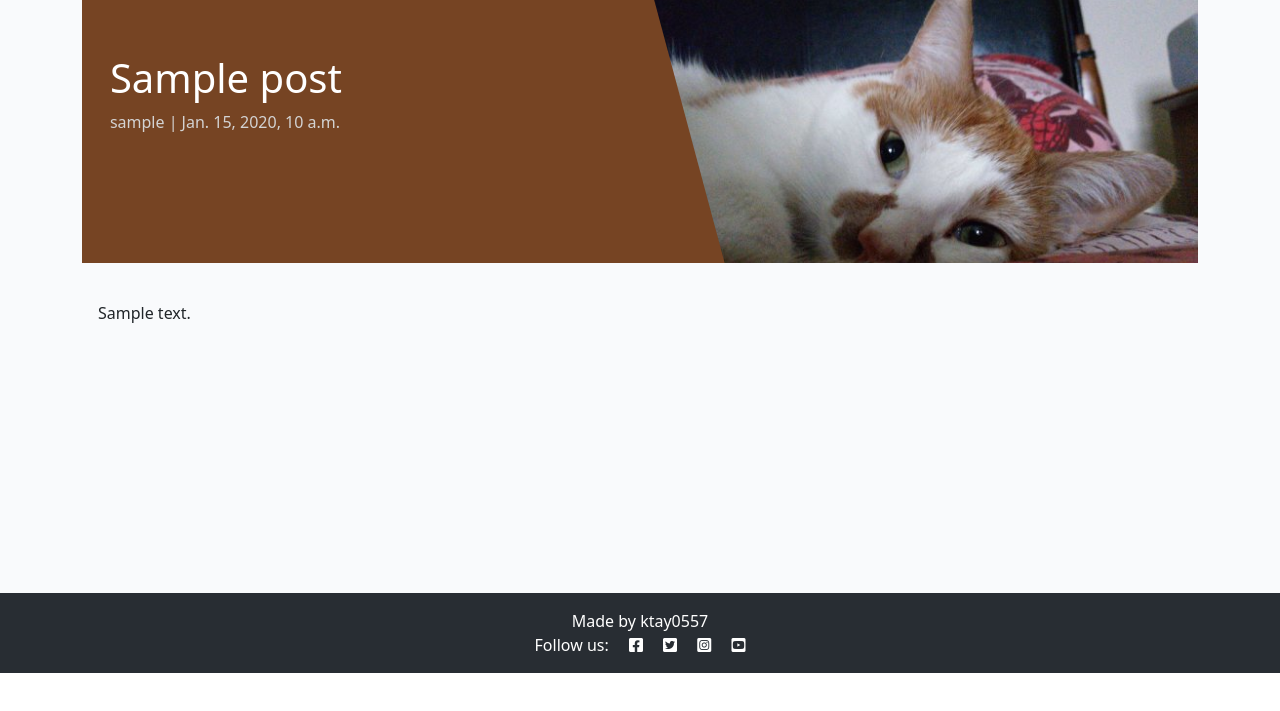
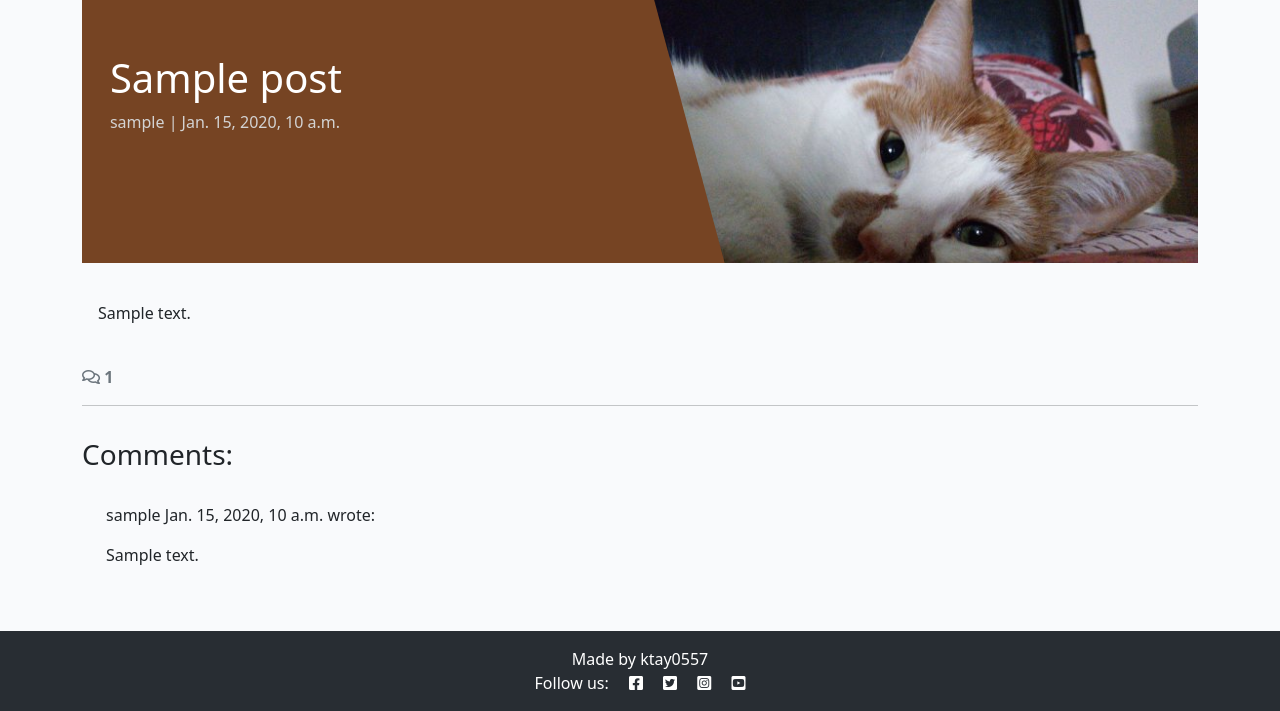
Before and after one commit to ktay0557/project_4, a Django app: a page that uses cat_news/templates/cat_news/post_detail.html in a window 1280 px wide. Shown: the part 127-838 px from the top of the page. Before the commit the page ends 800 px from the top, so only its background shows below. Run offline with Django 4.2, Linux system fonts and the light colour scheme; tables that the repository leaves empty hold one stand-in row (values such as "Sample post").

Commit message:
Add comment section to the news stories, with approval

```diff
--- a/cat_news/templates/cat_news/post_detail.html
+++ b/cat_news/templates/cat_news/post_detail.html
@@ -28,6 +28,43 @@
       </div>
     </div>
   </div>
+  <!-- Comments Section -->
+  <!-- Comment count -->
+  <div class="row">
+    <div class="col-12">
+      <strong class="text-secondary"
+        ><i class="far fa-comments"></i> {{ comment_count }}</strong
+      >
+    </div>
+    <div class="col-12">
+      <hr />
+    </div>
+  </div>
+  <!-- Displaying the comments -->
+  <div class="row">
+    <div class="col-md-8 card mb-4 mt-3">
+      <h3>Comments:</h3>
+      <div class="card-body">
+        {% for comment in comments %}
+        <div
+          class="p-2 comments {% if not comment.approved and comment.author == user %} faded{% elif not comment.approved %} d-none{% endif %}"
+        >
+          <p class="font-weight-bold">
+            {{ comment.author }}
+            <span class="font-weight-normal"> {{ comment.created_on }} </span>
+            wrote:
+          </p>
+          <div id="comment{{ comment.id }}">
+            {{ comment.body | linebreaks }}
+          </div>
+          {% if not comment.approved and comment.author == user %}
+          <p class="approval">This comment is awaiting approval</p>
+          {% endif %}
+        </div>
+        {% endfor %}
+      </div>
+    </div>
+  </div>
 </div>
 
 {% endblock content %}
--- a/cat_news/views.py
+++ b/cat_news/views.py
@@ -27,9 +27,15 @@ def post_detail(request, slug):
 
     queryset = Post.objects.filter(status=1)
     post = get_object_or_404(queryset, slug=slug)
+    comments = post.comments.all().order_by("-created_on")
+    comment_count = post.comments.filter(approved=True).count()
 
     return render(
         request,
         "cat_news/post_detail.html",
-        {"post": post},
+        {
+            "post": post,
+            "comments": comments,
+            "comment_count": comment_count,
+        },
     )
```
